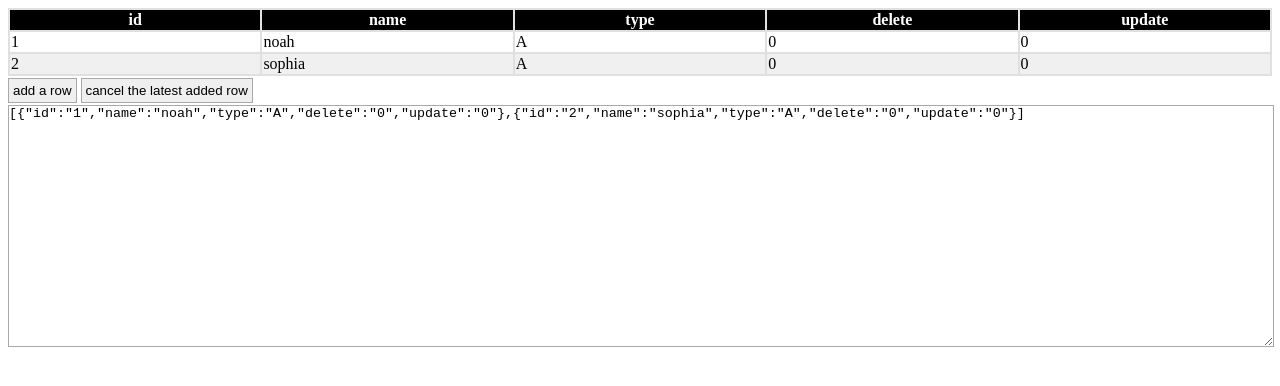
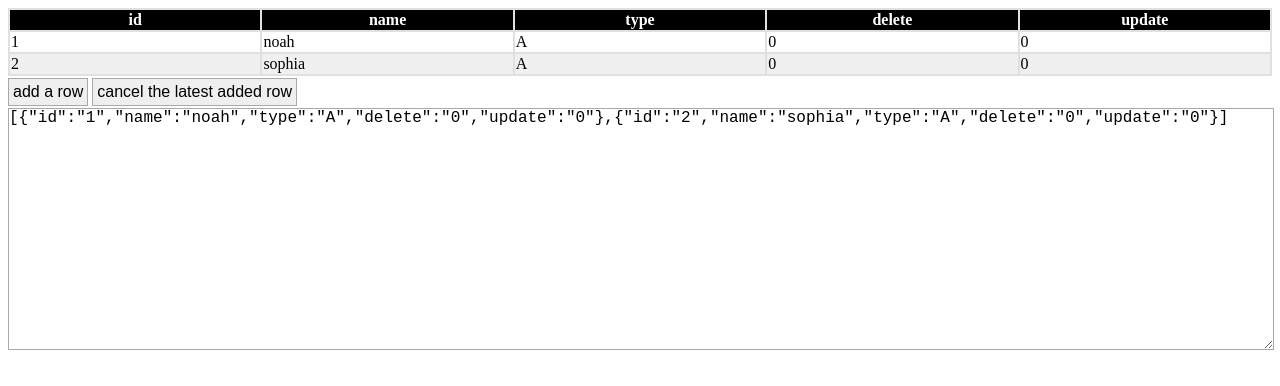
Before and after one commit to uncorrelated/editJsonTable, a plain HTML site: page docs/index.html in a window 1280 px wide. Drawn offline with Linux system fonts and the light colour scheme.

Commit message:
update CSS

```diff
--- a/docs/index.css
+++ b/docs/index.css
@@ -1,8 +1,15 @@
+* {
+    text-size-adjust: none;
+    -webki-text-size-adjust: none;
+    -ms-text-size-adjust: none;
+    -moz-text-size-adjust: none;
+}
 form >* {
   color: black;
   padding: 0;
   margin: 0;
   border: 0;
+  font-size: 16px;
 }
 form table {
   width: 100%;
```
